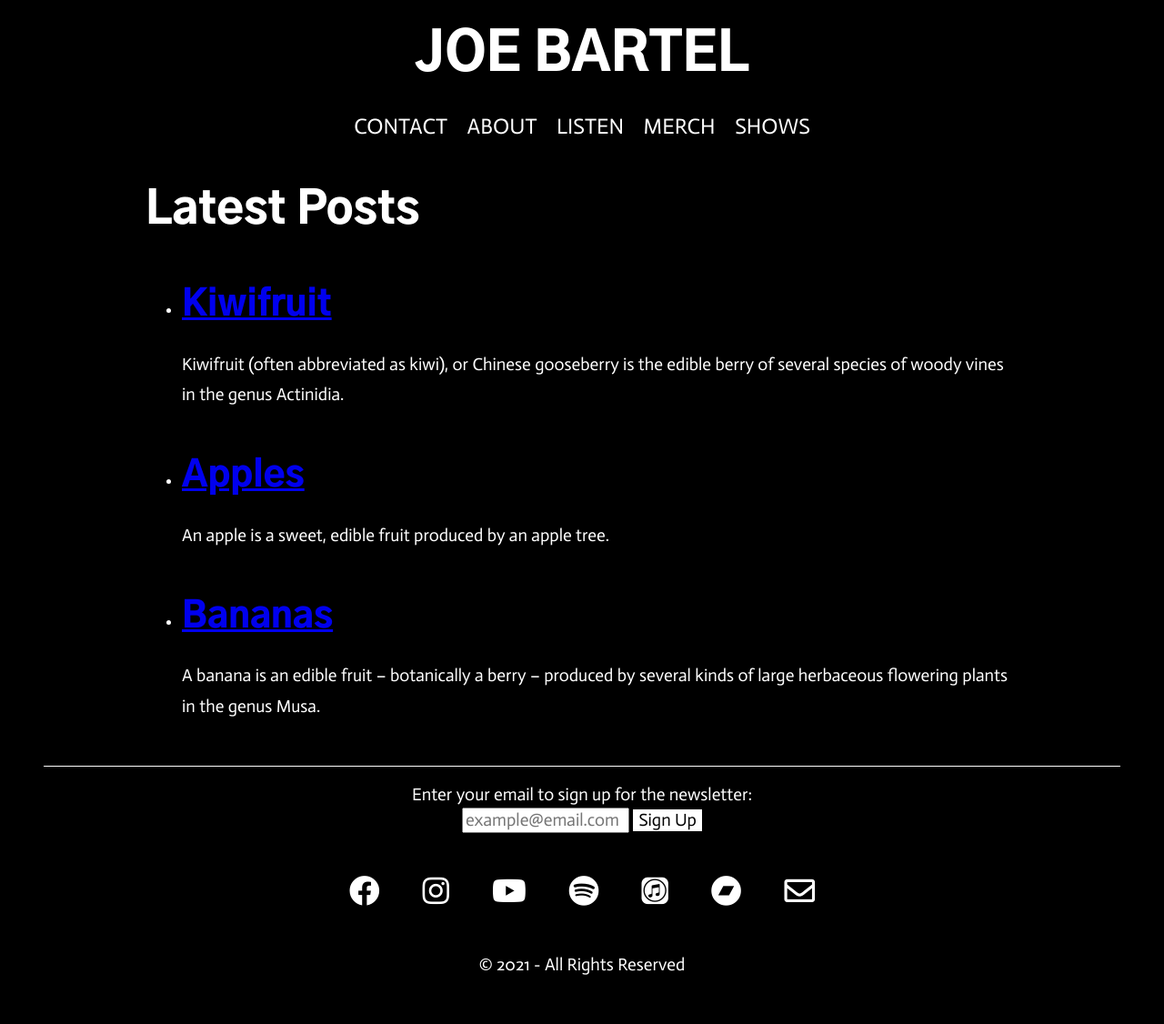
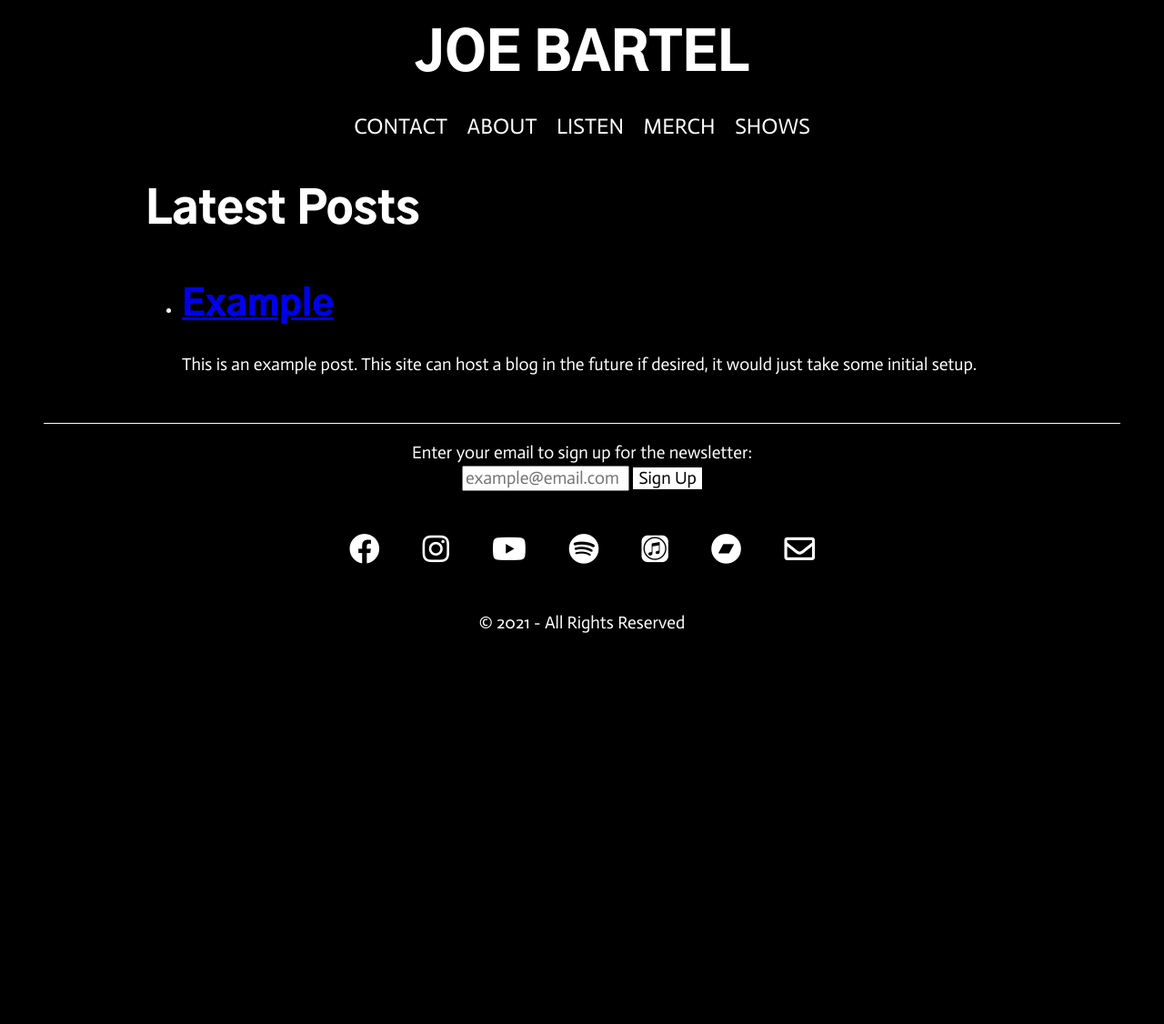
Before and after one commit to joebartel/joebartel, a Jekyll site: the page built from joebartel/blog.html, in a window 1280 px wide. Shown: the whole page at 91% size. Built offline with Jekyll 4.4.1, drawn with Linux system fonts in a browser that asks for light colours; nearby versions of some CDN libraries; after the commit the page ends 900 px from its top, so only the background shows below that.

```diff
--- a/joebartel/_posts/2018-08-20-bananas.md
+++ /dev/null
@@ -1,12 +0,0 @@
----
-layout: post
-author: joe
----
-A banana is an edible fruit – botanically a berry – produced by several kinds
-of large herbaceous flowering plants in the genus Musa.
-
-In some countries, bananas used for cooking may be called "plantains",
-distinguishing them from dessert bananas. The fruit is variable in size, color,
-and firmness, but is usually elongated and curved, with soft flesh rich in
-starch covered with a rind, which may be green, yellow, red, purple, or brown
-when ripe.
--- a/joebartel/_posts/2018-08-21-apples.md
+++ /dev/null
@@ -1,11 +0,0 @@
----
-layout: post
-author: joe
----
-An apple is a sweet, edible fruit produced by an apple tree.
-
-Apple trees are cultivated worldwide, and are the most widely grown species in
-the genus Malus. The tree originated in Central Asia, where its wild ancestor,
-Malus sieversii, is still found today. Apples have been grown for thousands of
-years in Asia and Europe, and were brought to North America by European
-colonists.
--- a/joebartel/_posts/2018-08-22-kiwifruit.md
+++ /dev/null
@@ -1,12 +0,0 @@
----
-layout: post
-author: davey
----
-Kiwifruit (often abbreviated as kiwi), or Chinese gooseberry is the edible
-berry of several species of woody vines in the genus Actinidia.
-
-The most common cultivar group of kiwifruit is oval, about the size of a large
-hen's egg (5–8 cm (2.0–3.1 in) in length and 4.5–5.5 cm (1.8–2.2 in) in
-diameter). It has a fibrous, dull greenish-brown skin and bright green or
-golden flesh with rows of tiny, black, edible seeds. The fruit has a soft
-texture, with a sweet and unique flavor.
--- /dev/null
+++ b/joebartel/_posts/2021-5-21-example.md
@@ -0,0 +1,5 @@
+---
+layout: post
+author: joe
+---
+This is an example post. This site can host a blog in the future if desired, it would just take some initial setup.
--- a/joebartel/_sass/main.scss
+++ b/joebartel/_sass/main.scss
@@ -88,7 +88,7 @@ header {
     }
 }
 
-.splash {
+.splash-img {
     object-fit: cover;
     width:100%;
     height:80vh;
@@ -97,6 +97,14 @@ header {
     left: 0;
     position: relative;
     z-index: -1;
+}
+
+.splash-vid {
+    height: 80vh;
+    width: 100%;
+    top: 0;
+    left: 0;
+    position: relative;
 }
 
 .home {
```
Also changed, not shown: joebartel/_includes/splash.html (+8 -1 lines).
